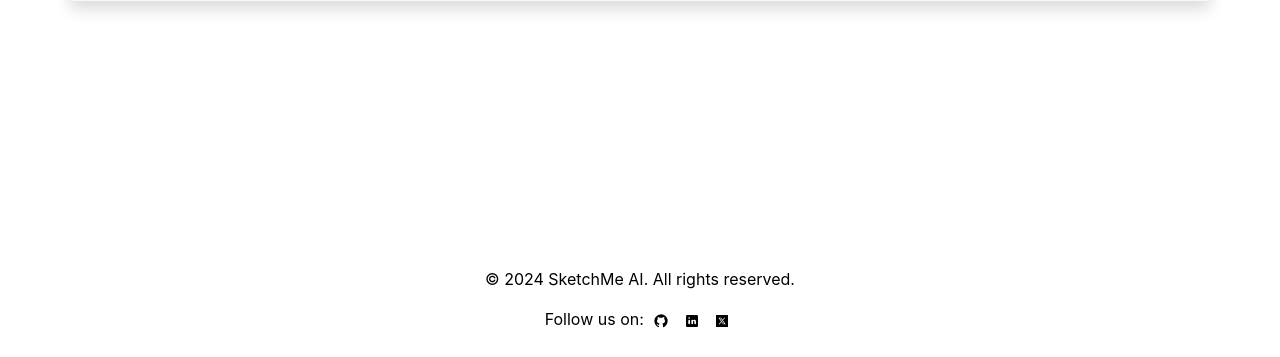
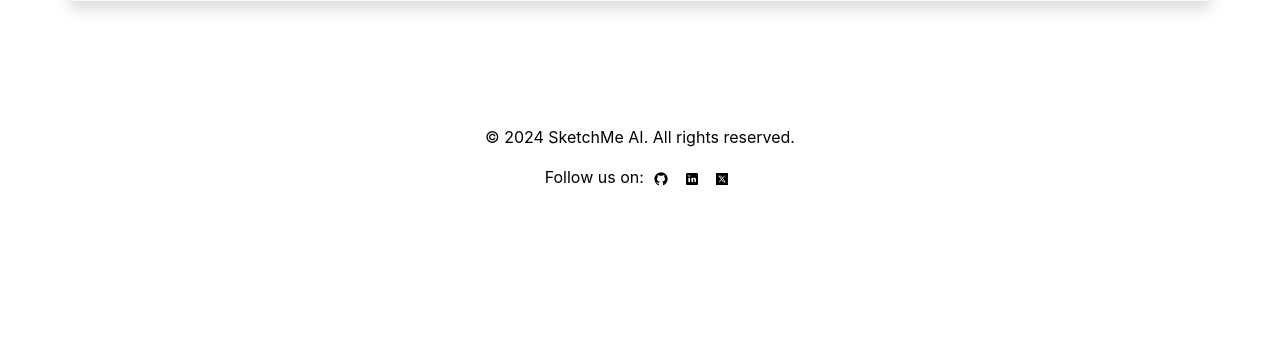
Before and after one commit to satwikshirsat04/SketchMeAI, a Flask app: page / in a window 1280 px wide. Shown: the part 585-942 px from the top of the page. After the commit the page ends 771 px from the top, so only its background shows below. Run offline with Flask 3, Linux system fonts and the light colour scheme; some libraries are stand-ins or nearby versions.

Commit message:
styles.css

```diff
--- a/static/styles.css
+++ b/static/styles.css
@@ -108,14 +108,15 @@
 }
 
 .footer-container {
-    margin-top: 20%;
-    /* background-color: #ffffff; */
+    background-color: #ffffff; /* Uncomment this if you want a background color */
     color: #000000;
     padding: 10px 0;
     text-align: center;
     width: 100%;
+    position: fixed;
+    left: 0;
     bottom: 0;
-    /* position: absolute; */
+    z-index: 1000;
 }
 
 .footer-container a {
```
